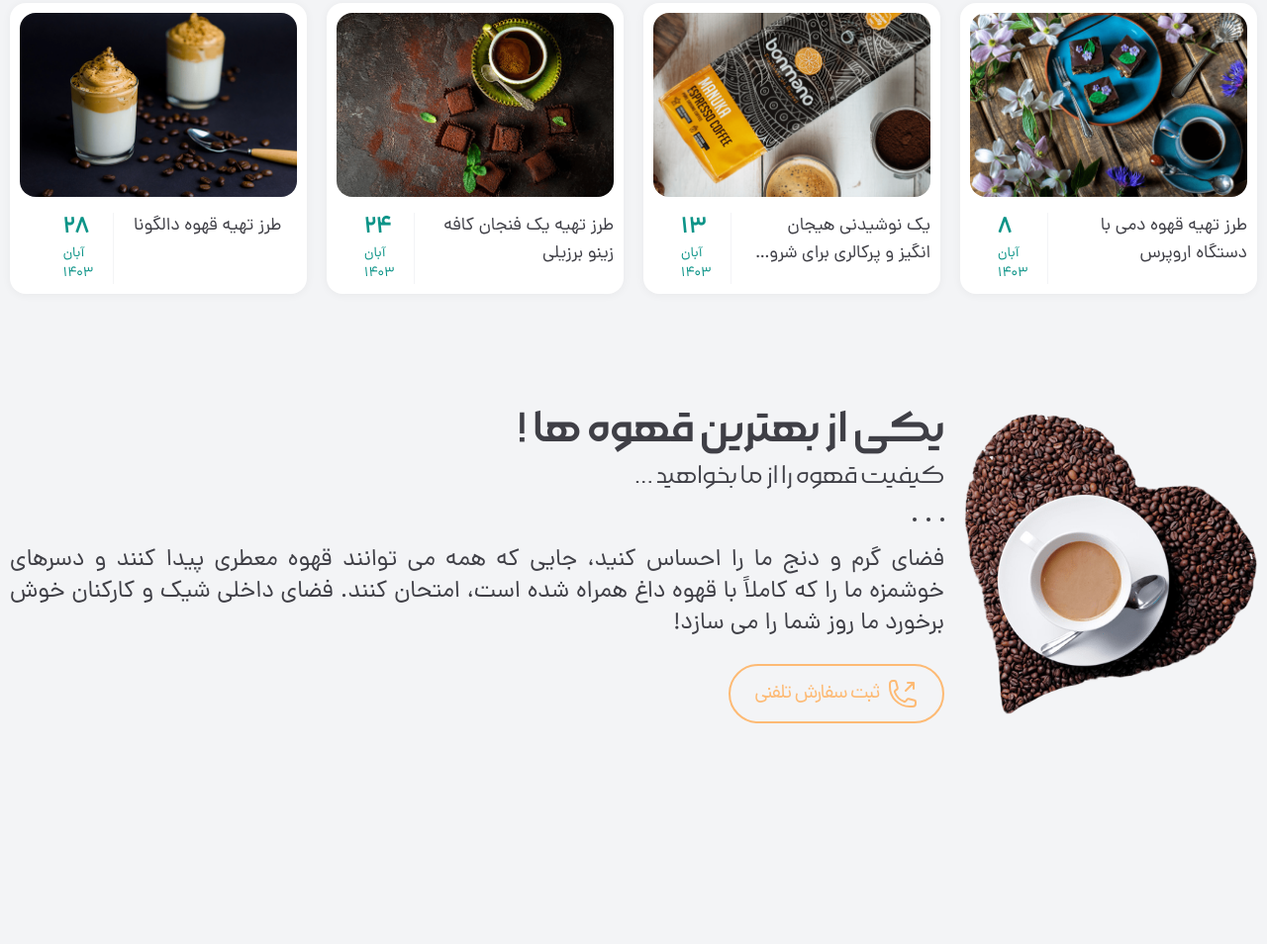
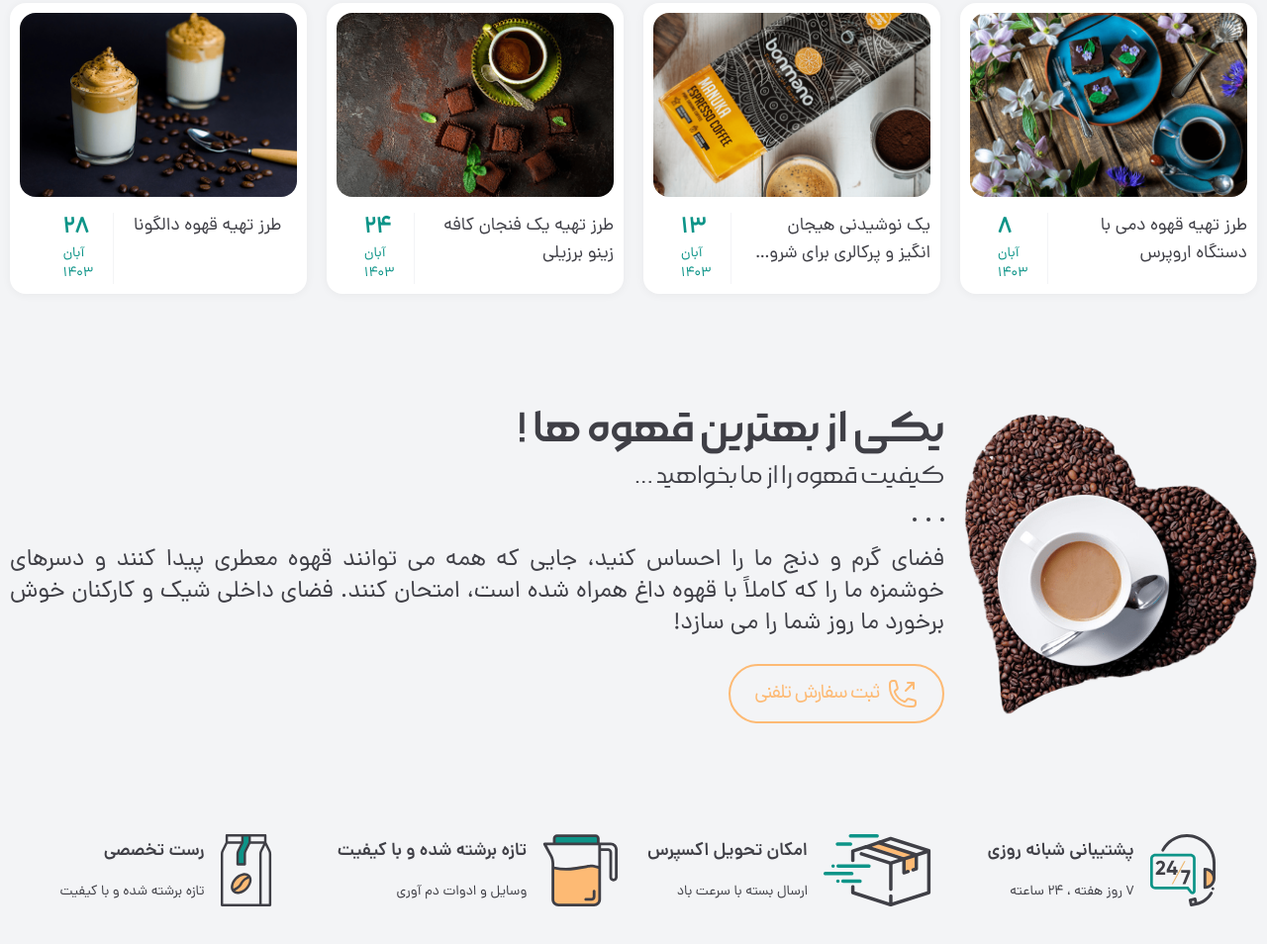
Before and after one commit to RamtinImani/goldencoffee, a website: page public/index.html in a window 1280 px wide. Shown: the part 3811-4765 px from the top of the page at 99% size. Before the commit the page ends 4654 px from the top, so only its background shows below. Drawn offline with Linux system fonts and the light colour scheme.

Commit message:
added services section

```diff
--- a/public/index.html
+++ b/public/index.html
@@ -2335,13 +2335,85 @@
 
               <a
                 href="#"
-                class="inline-flex items-center gap-x-2 rounded-full border border-orange-300 from-orange-200 to-orange-300 px-6 py-3 tracking-tightest text-orange-300 transition-all hover:border-gray-100 dark:hover:border-zinc-800 hover:bg-gradient-to-r hover:text-zinc-700 md:border-2 md:text-xl"
+                class="inline-flex items-center gap-x-2 rounded-full border border-orange-300 from-orange-200 to-orange-300 px-6 py-3 tracking-tightest text-orange-300 transition-all hover:border-gray-100 hover:bg-gradient-to-r hover:text-zinc-700 md:border-2 md:text-xl dark:hover:border-zinc-800"
               >
                 <svg class="size-[22px] md:size-8">
                   <use href="#phone"></use>
                 </svg>
                 <span>ثبت سفارش تلفنی</span>
               </a>
+            </div>
+          </div>
+        </div>
+      </section>
+      <!-- ===== SERVICES SECTION ===== -->
+      <section class="services mb-14 md:mb-36">
+        <!-- ===== SERVICES SECTION CONTAINER ===== -->
+        <div class="container">
+          <!-- ===== SERVICES SECTION CONTENTS ===== -->
+          <div class="services-lines relative grid grid-cols-2 gap-x-14 gap-y-11 md:justify-items-center md:before:hidden md:after:hidden xl:grid-cols-4 xl:gap-0">
+            <div class="flex flex-col items-center gap-y-5 text-center md:flex-row md:gap-x-4 md:text-right">
+              <div>
+                <svg class="h-[73px] w-[66px] dark:hidden">
+                  <use href="#support"></use>
+                </svg>
+                <svg class="hidden h-[73px] w-[66px] dark:block">
+                  <use href="#support-dark"></use>
+                </svg>
+              </div>
+
+              <div class="text-zinc-700 dark:text-white">
+                <h6 class="mb-1 font-DanaDemiBold text-sm md:mb-3.5 md:text-lg">پشتیبانی شبانه روزی</h6>
+                <span class="text-xs md:text-sm">7 روز هفته ، 24 ساعته</span>
+              </div>
+            </div>
+
+            <div class="flex flex-col items-center gap-y-5 text-center md:flex-row md:gap-x-4 md:text-right">
+              <div>
+                <svg class="h-[73px] w-[109px] dark:hidden">
+                  <use href="#express-delivery"></use>
+                </svg>
+                <svg class="hidden h-[73px] w-[109px] dark:block">
+                  <use href="#express-delivery-dark"></use>
+                </svg>
+              </div>
+
+              <div class="text-zinc-700 dark:text-white">
+                <h6 class="mb-1 font-DanaDemiBold text-sm md:mb-3.5 md:text-lg">امکان تحویل اکسپرس</h6>
+                <span class="text-xs md:text-sm">ارسال بسته با سرعت باد</span>
+              </div>
+            </div>
+
+            <div class="flex flex-col items-center gap-y-5 text-center md:flex-row md:gap-x-4 md:text-right">
+              <div>
+                <svg class="h-[73px] w-[76px] dark:hidden">
+                  <use href="#pitcher"></use>
+                </svg>
+                <svg class="hidden h-[73px] w-[76px] dark:block">
+                  <use href="#pitcher-dark"></use>
+                </svg>
+              </div>
+
+              <div class="text-zinc-700 dark:text-white">
+                <h6 class="mb-1 font-DanaDemiBold text-sm md:mb-3.5 md:text-lg">تازه برشته شده و با کیفیت</h6>
+                <span class="text-xs md:text-sm">وسایل و ادوات دم آوری</span>
+              </div>
+            </div>
+
+            <div class="flex flex-col items-center gap-y-5 text-center md:flex-row md:gap-x-4 md:text-right">
+              <div>
+                <svg class="h-[73px] w-[52px] dark:hidden">
+                  <use href="#coffee"></use>
+                </svg>
+                <svg class="hidden h-[73px] w-[52px] dark:block">
+                  <use href="#coffee-dark"></use>
+                </svg>
+              </div>
+
+              <div class="text-zinc-700 dark:text-white">
+                <h6 class="mb-1 font-DanaDemiBold text-sm md:mb-3.5 md:text-lg">رست تخصصی</h6>
+                <span class="text-xs md:text-sm">تازه برشته شده و با کیفیت</span>
+              </div>
             </div>
           </div>
         </div>
--- a/src/input.css
+++ b/src/input.css
@@ -127,4 +127,11 @@
   .swiper-button-prev-custom {
     @apply flex-center size-9 rounded-full bg-white text-zinc-700 shadow-global transition-colors hover:bg-gray-300 sm:size-11 dark:bg-zinc-700 dark:text-white dark:hover:bg-white dark:hover:text-zinc-700;
   }
+  /* SERVICES LINES COMPONENT */
+  .services-lines::before {
+    @apply absolute inset-0 mx-auto h-full w-px bg-gray-300 content-[''] dark:bg-white/10;
+  }
+  .services-lines::after {
+    @apply absolute inset-0 my-auto h-px w-full bg-gray-300 content-[''] dark:bg-white/10;
+  }
 }
```
Also changed, not shown: public/css/app.css.
